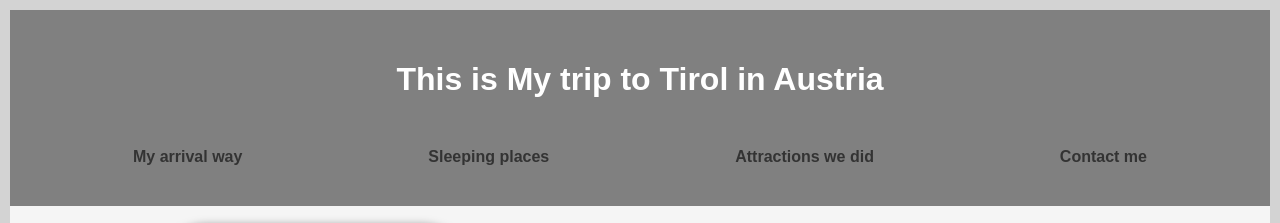
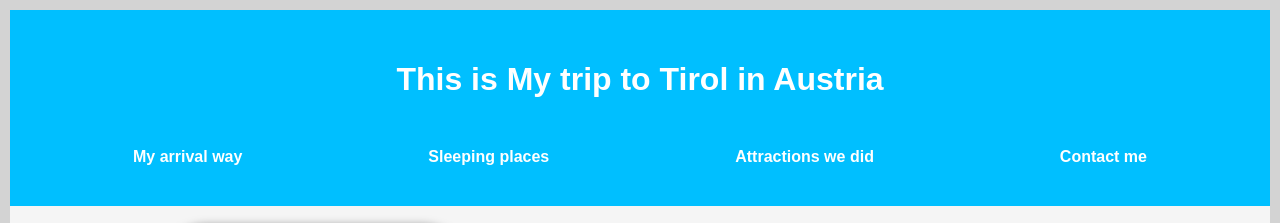
Before and after one commit to david-koop/html, a plain HTML site: page index.html in a window 1280 px wide. Shown: the top 223 px of the page. Drawn offline with Linux system fonts and the light colour scheme.

Commit message:
Add files via upload

```diff
--- a/styles.css
+++ b/styles.css
@@ -1,12 +1,12 @@
 
 .header {
-    background-color: grey;
+    background-color: #00BFFF;
     text-align: center;
     padding: 30px;
 }
 
 .footer {
-    background-color: grey;
+    background-color: #00BFFF;
     text-align: center;
     padding: 30px;
 }
@@ -61,7 +61,7 @@ h1 {
 }
 
 .main-menu {
-    background-color: grey;
+    background-color: #00BFFF;
     width: 100%;
 }
 
@@ -79,7 +79,7 @@ h1 {
 
 .main-menu a {
     text-decoration: none;
-    color: #333;
+    color: white;
     font-weight: bold;
     padding: 5px 15px;
     transition: background-color 0.3s, color 0.3s;
@@ -87,7 +87,7 @@ h1 {
 
 .main-menu a:hover {
     background-color: #333;
-    color: grey;
+    color: #00BFFF;
 }
 
 .image-container {
```
